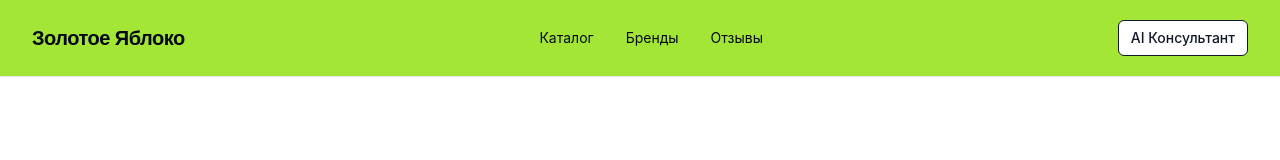
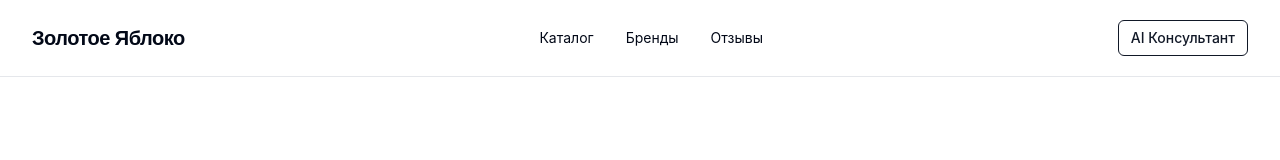
Before and after one commit to pr-poehali-dev/golden-apple-ai-assistant, a React (Vite) app: page / in a window 1280 px wide. Shown: the top 160 px of the page. Built offline with nearby package versions, Linux system fonts and the light colour scheme.

Commit message:
Минималистичный дизайн продуктового стиля (восстановлено из 601af12)

```diff
--- a/src/pages/Index.tsx
+++ b/src/pages/Index.tsx
@@ -61,7 +61,7 @@ const Index = () => {
   return (
     <div className="min-h-screen bg-white">
       <nav className="fixed top-0 w-full bg-white/95 backdrop-blur-sm z-50 border-b border-gray-200">
-        <div className="container mx-auto px-8 py-5 bg-lime-400">
+        <div className="container mx-auto px-8 py-5">
           <div className="flex items-center justify-between">
             <h1 className="text-xl font-semibold tracking-tight">Золотое Яблоко</h1>
 
```
